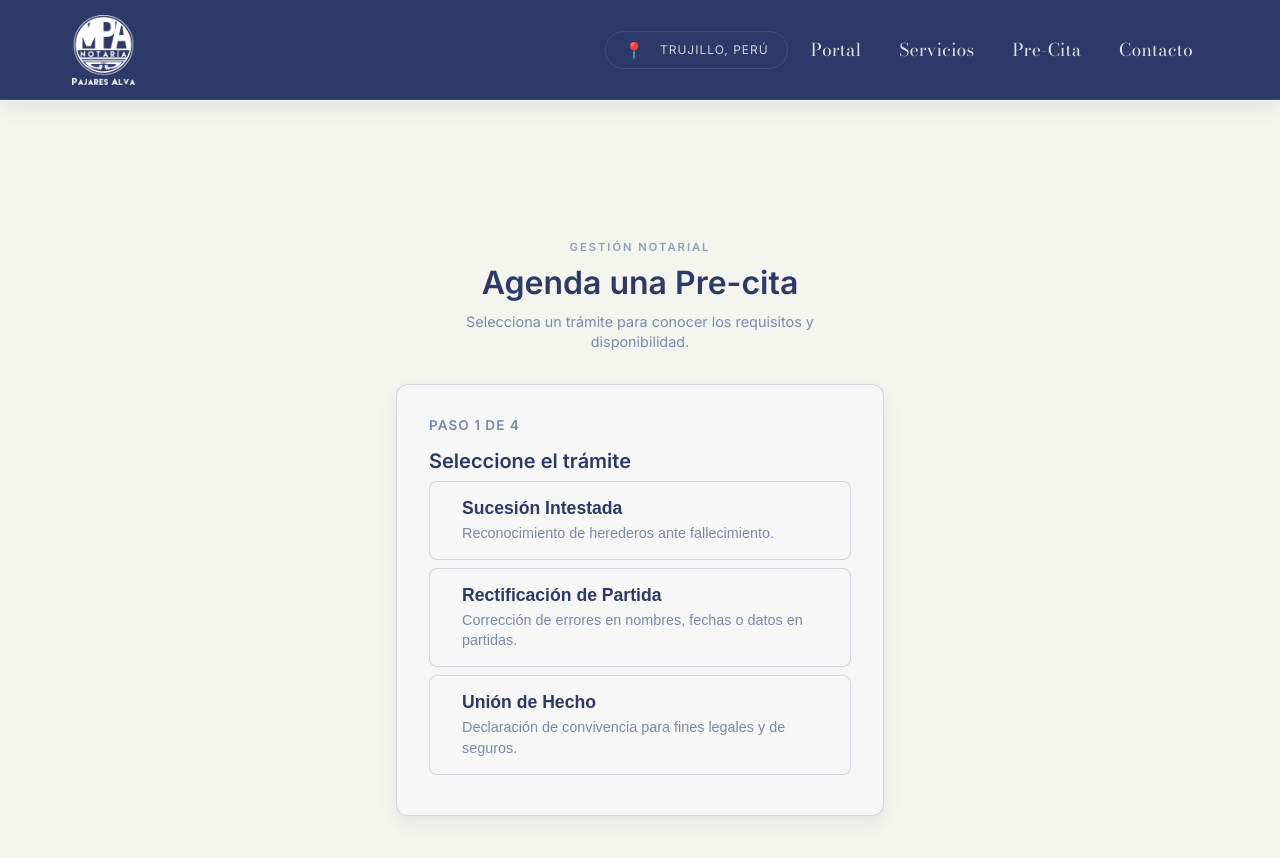
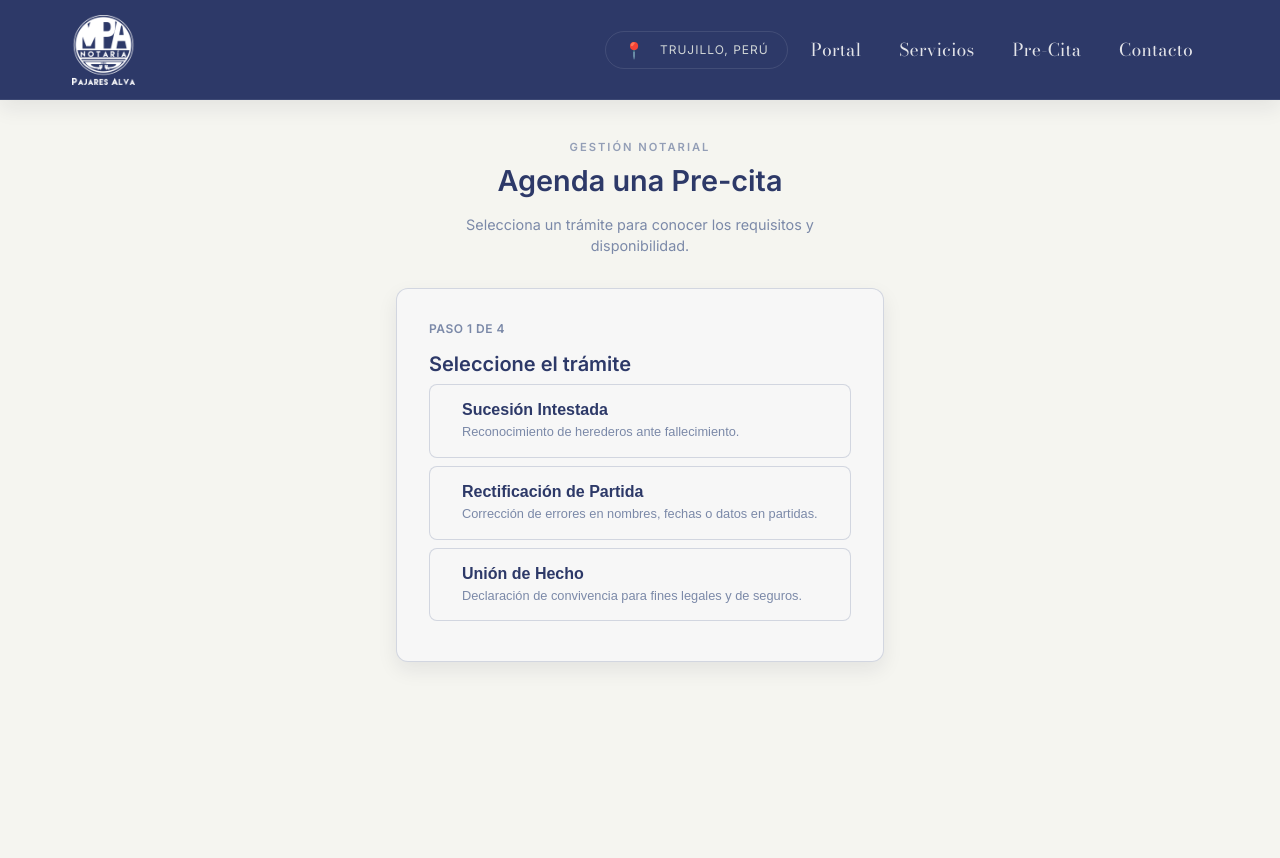
Before and after one commit to radiocat-fanzine/notaria-pajares-alva, a React (Vite) app: page / in a window 1280 px wide. Shown: the top 858 px of the page. Built offline with nearby package versions, Linux system fonts and the light colour scheme; no server answers.

Commit message:
css precita 4

```diff
--- a/src/styles/PreCita.css
+++ b/src/styles/PreCita.css
@@ -8,7 +8,7 @@
     flex-direction: column;
     align-items: center;
     background-color: var(--color-surface);
-    padding-top: 120px;
+    padding-top: 20px;
 }
 
 .bg-overlay {
@@ -48,9 +48,9 @@
 .header-main h1 {
     font-family: var(--font-main); /* Inter */
     color: var(--color-primary);
-    font-size: 2rem;
+    font-size: 1.8rem;
     line-height: 1.3;
-    margin-bottom: .5rem;
+    margin-bottom: 1rem;
     text-transform: none;
 }
 
@@ -72,16 +72,16 @@
     box-shadow: var(--shadow-md);
     border: var(--border-main);
     margin-top: var(--space-sm);
-    font-size: 1rem;
+    font-size: 0.9rem;
 }
 
 .step-indicator {
     color: var(--color-primary-light);
-    font-size: 0.85rem;
+    font-size: 0.75rem;
     font-weight: 700;
     display: block;
     margin-bottom: var(--space-md);
-    letter-spacing: 1px;
+    letter-spacing: 0.5px;
 }
 
 /* --- Selección de Trámites (Paso 1) --- */
@@ -107,12 +107,12 @@
     display: block;
     font-weight: 700;
     color: var(--color-primary);
-    font-size: 1.1rem;
+    font-size: 1rem;
 }
 
 .service-desc {
     display: block;
-    font-size: 0.9rem;
+    font-size: 0.8rem;
     color: var(--color-primary-light);
     margin-top: 4px;
     line-height: 1.4;
```
